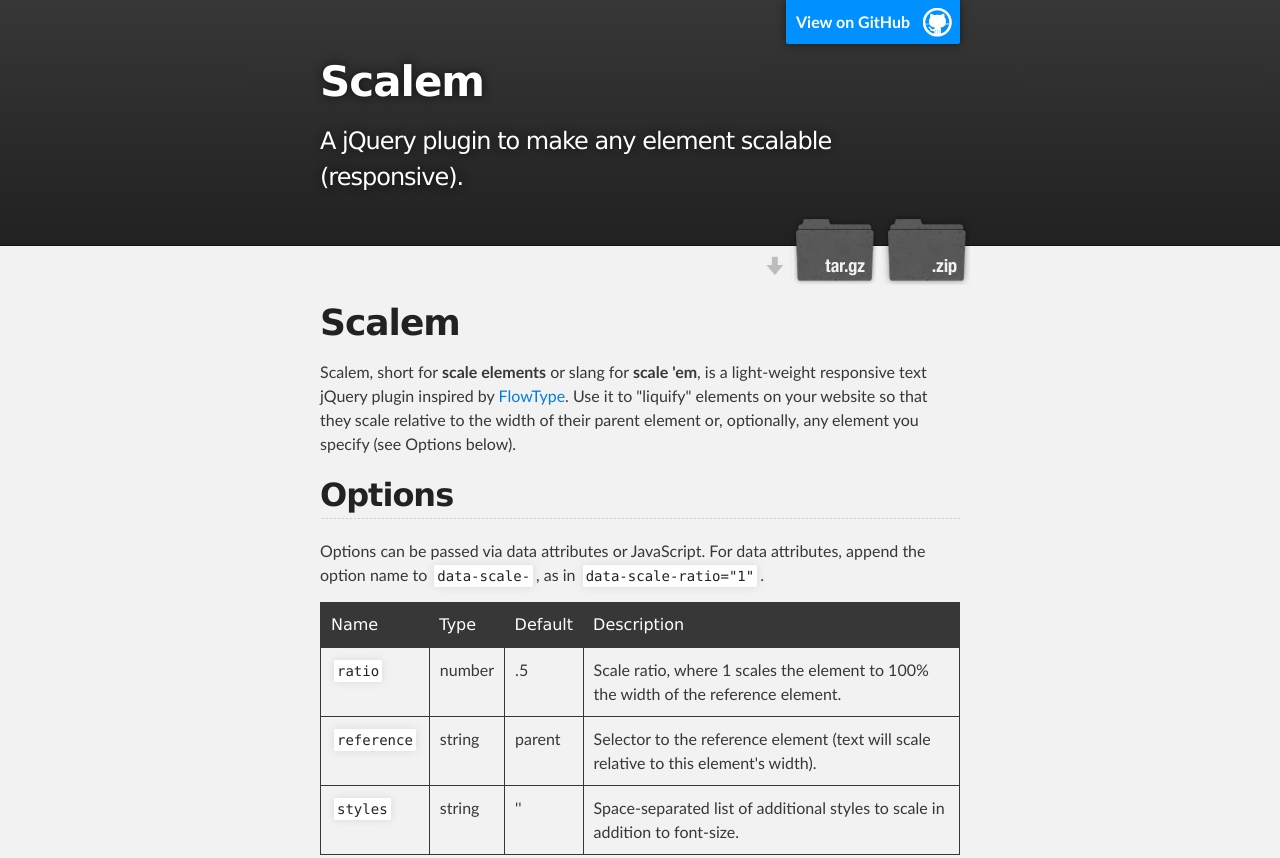
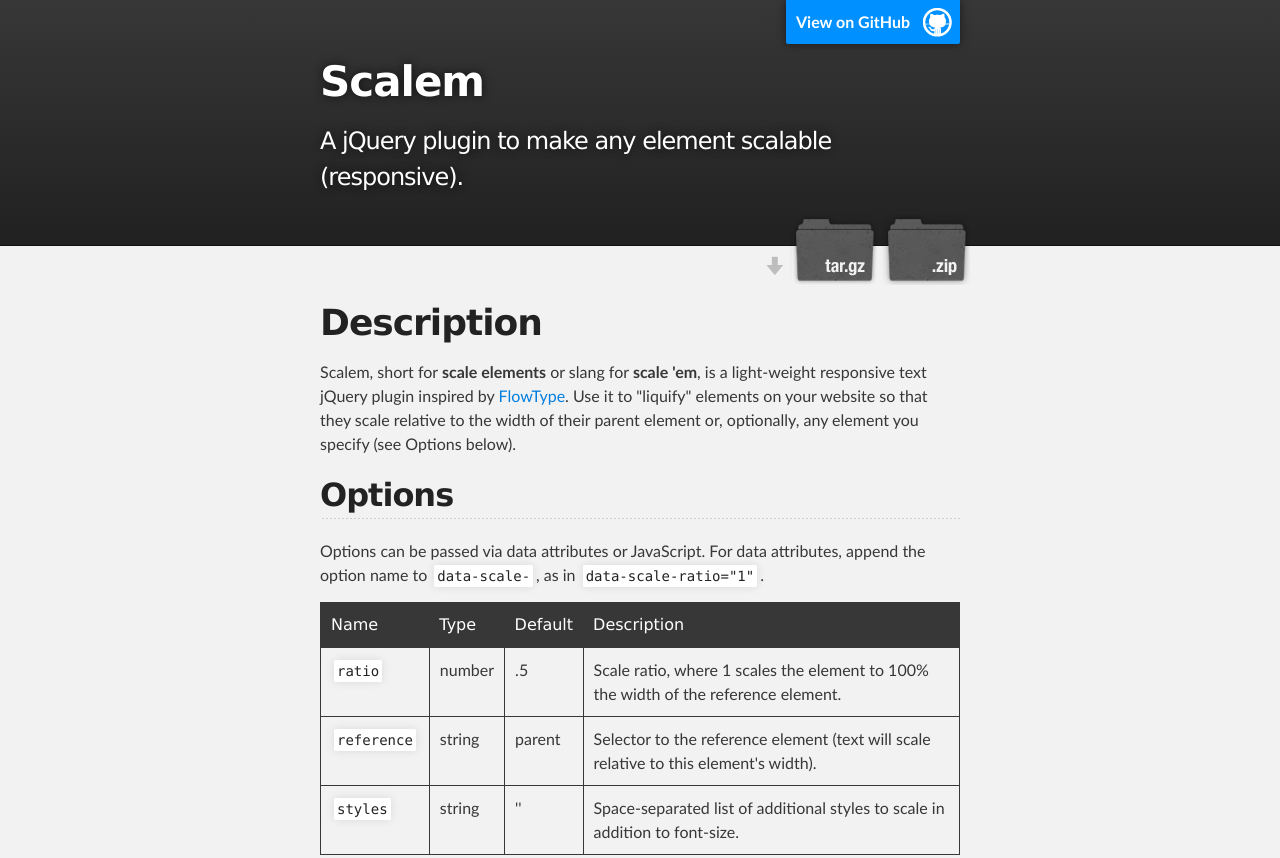
Before and after one commit to thdoan/scalem, a plain HTML site: page index.html in a window 1280 px wide. Shown: the top 858 px of the page. Drawn offline with Linux system fonts and the light colour scheme.

Commit message:
Update index.html

```diff
--- a/index.html
+++ b/index.html
@@ -8,7 +8,7 @@
 
     <link rel="stylesheet" type="text/css" media="screen" href="stylesheets/stylesheet.css">
 
-    <title>Scalem</title>
+    <title>Scalem JS</title>
   </head>
 
   <body>
@@ -32,7 +32,7 @@
     <div id="main_content_wrap" class="outer">
       <section id="main_content" class="inner">
         <h1>
-<a name="scalem" class="anchor" href="#scalem"><span class="octicon octicon-link"></span></a>Scalem</h1>
+<a name="scalem" class="anchor" href="#scalem"><span class="octicon octicon-link"></span></a>Description</h1>
 
 <p>Scalem, short for <strong>scale elements</strong> or slang for <strong>scale 'em</strong>, is a light-weight responsive text jQuery plugin inspired by <a href="http://simplefocus.com/flowtype/">FlowType</a>. Use it to "liquify" elements on your website so that they scale relative to the width of their parent element or, optionally, any element you specify (see Options below).</p>
 
```
